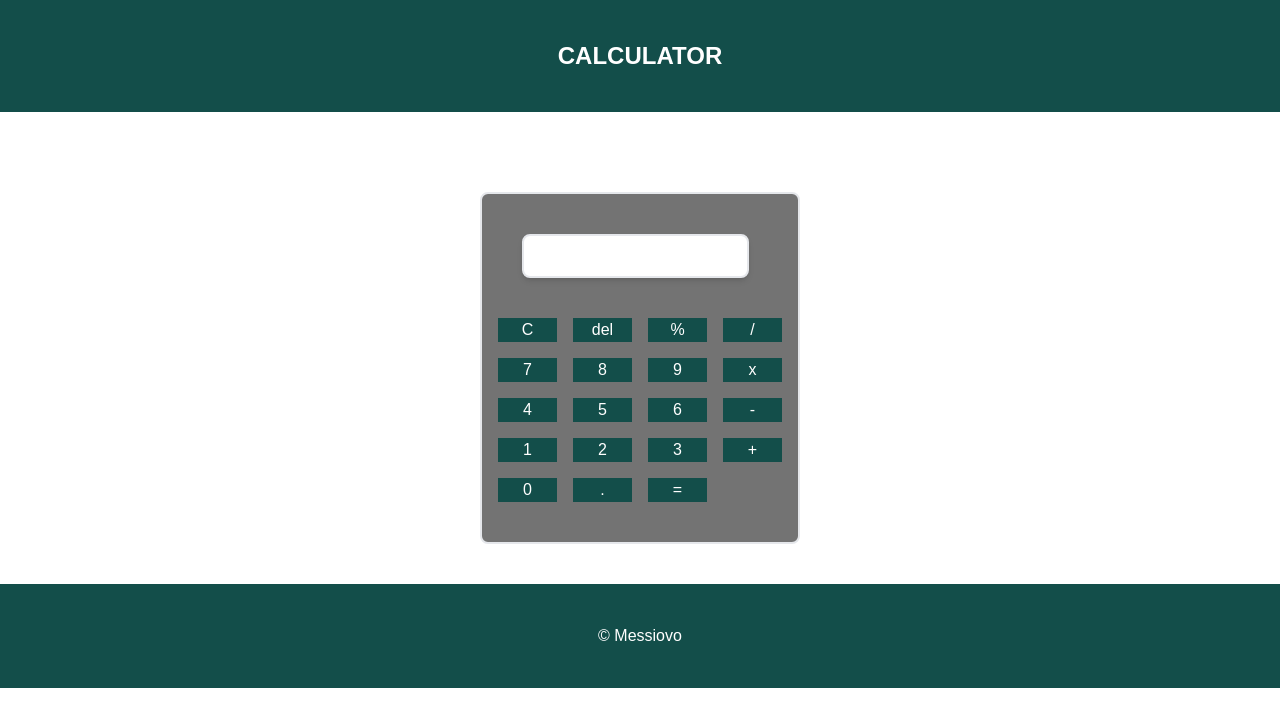
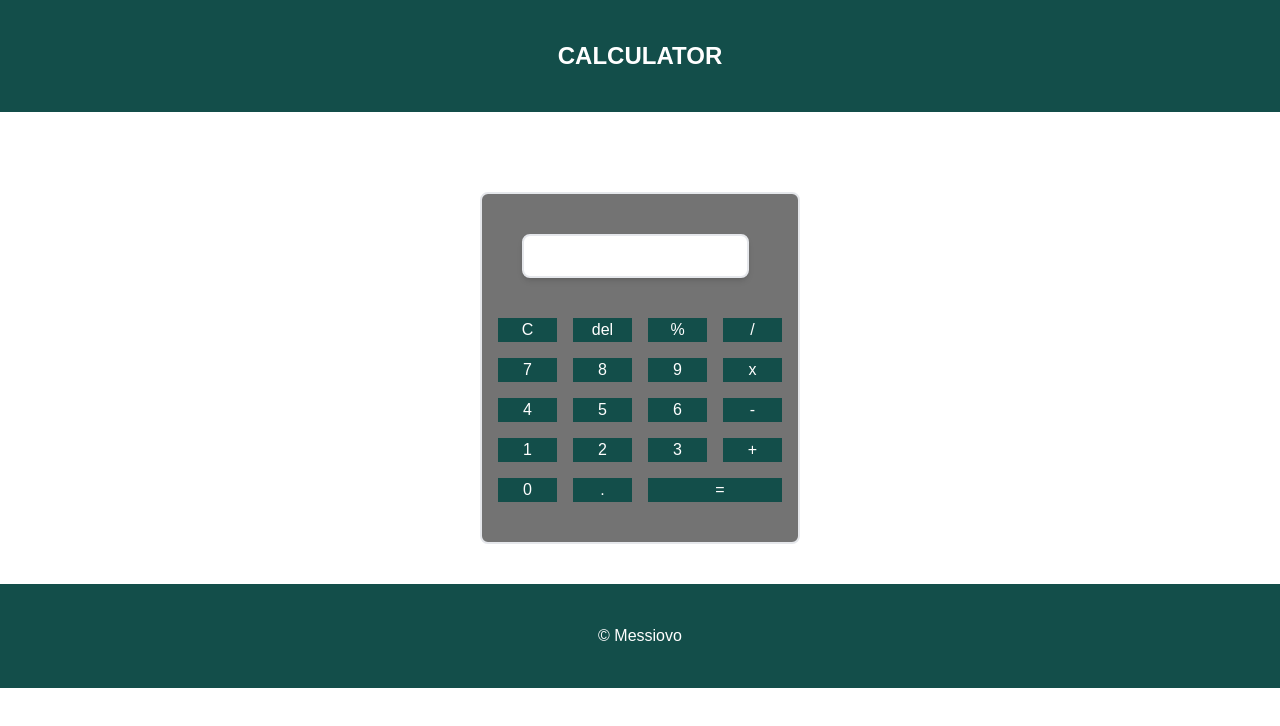
Before and after one commit to messiovo/calculator, a React (Create React App) app: page / in a window 1280 px wide. Shown: the top 726 px of the page. Built offline with nearby package versions, Linux system fonts and the light colour scheme.

Commit message:
changes made to btn

```diff
--- a/src/component/Calc.js
+++ b/src/component/Calc.js
@@ -82,10 +82,10 @@ const doCalc = () => {
           <button className='bg-teal-900'value="0" onClick={(e)=> setVal(val + e.target.value)}>
             0
           </button>
-          <button className='bg-teal-900' value="." onClick={(e)=> setVal(val + e.target.value)}>
+          <button className='bg-teal-900 ' value="." onClick={(e)=> setVal(val + e.target.value)}>
             .
           </button>
-          <button className='bg-teal-900 'value="=" onClick={() => doCalc()}>
+          <button className='bg-teal-900 flex px-[4.2rem]'value="=" onClick={() => doCalc()}>
             =
           </button>
 </div>
```
